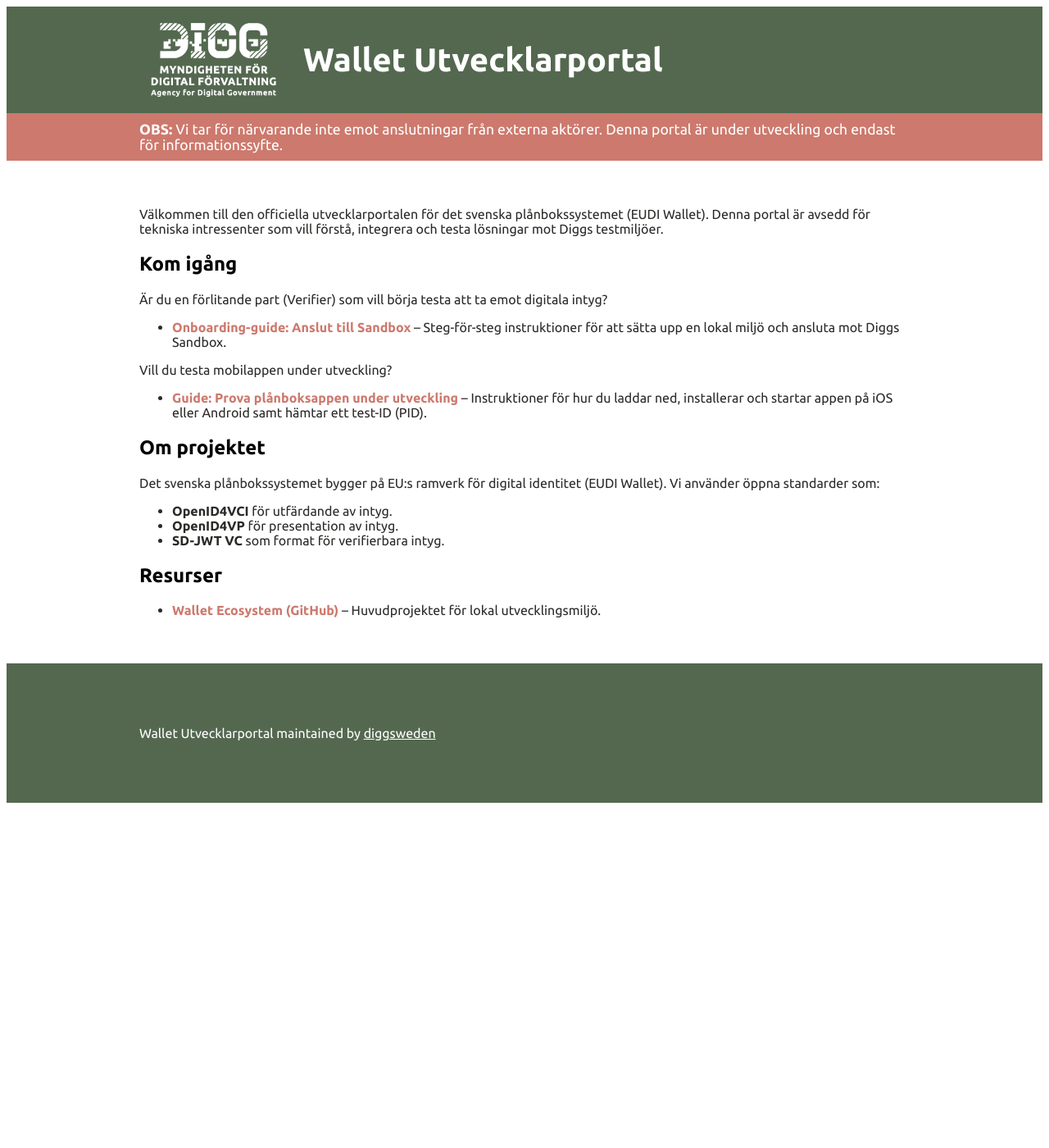
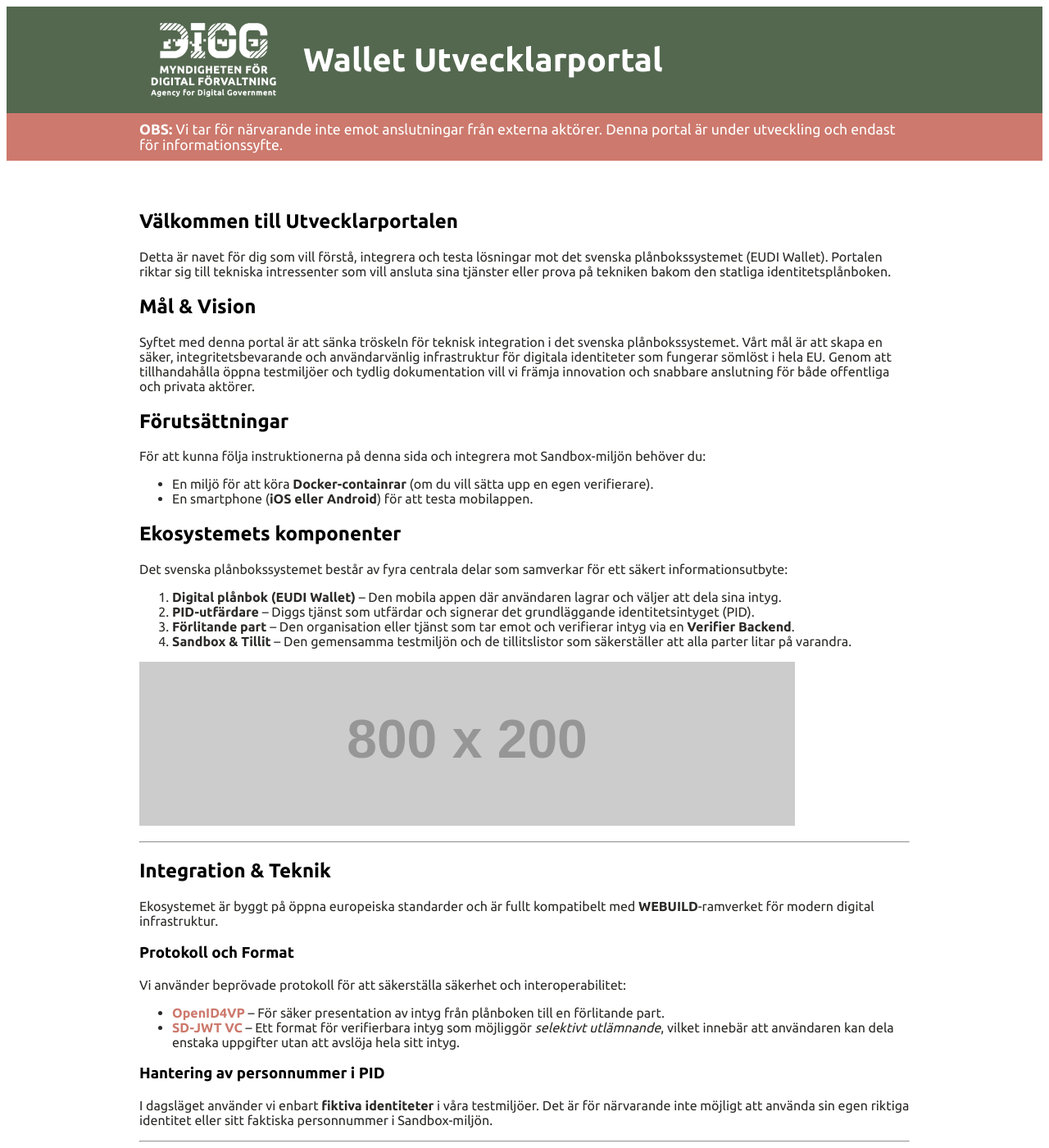
Before and after one commit to diggsweden/wallet-utvecklarportal, a Jekyll site: the page built from index.md, in a window 1280 px wide and 1400 px high. Shown: the whole window at 82% size. Built offline with Jekyll 4.4.1, drawn with Linux system fonts in a browser that asks for light colours; some of the changed text lies outside the part shown.

Commit message:
docs: rewrite landing page with ecosystem overview
Signed-off-by: Johan Forsman <extern.johan.forsman@digg.se>

```diff
--- a/index.md
+++ b/index.md
@@ -3,28 +3,50 @@ layout: default
 title: Wallet Utvecklarportal
 ---
 
-Välkommen till den officiella utvecklarportalen för det svenska plånbokssystemet (EUDI Wallet). Denna portal är avsedd för tekniska intressenter som vill förstå, integrera och testa lösningar mot Diggs testmiljöer.
+# Välkommen till Utvecklarportalen
+
+Detta är navet för dig som vill förstå, integrera och testa lösningar mot det svenska plånbokssystemet (EUDI Wallet). Portalen riktar sig till tekniska intressenter som vill ansluta sina tjänster eller prova på tekniken bakom den statliga identitetsplånboken.
+
+## Mål & Vision
+Syftet med denna portal är att sänka tröskeln för teknisk integration i det svenska plånbokssystemet. Vårt mål är att skapa en säker, integritetsbevarande och användarvänlig infrastruktur för digitala identiteter som fungerar sömlöst i hela EU. Genom att tillhandahålla öppna testmiljöer och tydlig dokumentation vill vi främja innovation och snabbare anslutning för både offentliga och privata aktörer.
+
+## Förutsättningar
+För att kunna följa instruktionerna på denna sida och integrera mot Sandbox-miljön behöver du:
+*   En miljö för att köra **Docker-containrar** (om du vill sätta upp en egen verifierare).
+*   En smartphone (**iOS eller Android**) för att testa mobilappen.
+
+## Ekosystemets komponenter
+Det svenska plånbokssystemet består av fyra centrala delar som samverkar för ett säkert informationsutbyte:
+
+1.  **Digital plånbok (EUDI Wallet)** – Den mobila appen där användaren lagrar och väljer att dela sina intyg.
+2.  **PID-utfärdare** – Diggs tjänst som utfärdar och signerar det grundläggande identitetsintyget (PID).
+3.  **Förlitande part** – Den organisation eller tjänst som tar emot och verifierar intyg via en **Verifier Backend**.
+4.  **Sandbox & Tillit** – Den gemensamma testmiljön och de tillitslistor som säkerställer att alla parter litar på varandra.
+
+![Översikt av ekosystemet](https://placeholder.com/800x200 "Illustration av samspelet mellan de fyra komponenterna")
+
+
+
+---
+
+## Integration & Teknik
+Ekosystemet är byggt på öppna europeiska standarder och är fullt kompatibelt med **WEBUILD**-ramverket för modern digital infrastruktur.
+
+### Protokoll och Format
+Vi använder beprövade protokoll för att säkerställa säkerhet och interoperabilitet:
+*   [**OpenID4VP**](https://openid.net/specs/openid-4-verifiable-presentations-1_0.html) – För säker presentation av intyg från plånboken till en förlitande part.
+*   [**SD-JWT VC**](https://datatracker.ietf.org/doc/draft-ietf-oauth-sd-jwt-vc/) – Ett format för verifierbara intyg som möjliggör *selektivt utlämnande*, vilket innebär att användaren kan dela enstaka uppgifter utan att avslöja hela sitt intyg.
+
+### Hantering av personnummer i PID
+I dagsläget använder vi enbart **fiktiva identiteter** i våra testmiljöer. Det är för närvarande inte möjligt att använda sin egen riktiga identitet eller sitt faktiska personnummer i Sandbox-miljön.
+
+---
 
 ## Kom igång
+Är du redo att börja testa?
 
-Är du en förlitande part (Verifier) som vill börja testa att ta emot digitala intyg?
+*   [**Guide: Prova mobilappen**](pages/prova-planboksappen.md) – Instruktioner för hur du installerar betaversionen och hämtar ditt första test-ID.
+*   [**Onboarding: Anslut till Sandbox**](pages/onboarding.md) – Steg-för-steg för dig som vill integrera din tjänst som förlitande part.
 
-*   [**Onboarding-guide: Anslut till Sandbox**](pages/onboarding.md)
- – Steg-för-steg instruktioner för att sätta upp en lokal miljö och ansluta mot Diggs Sandbox.
-
-Vill du testa mobilappen under utveckling?
-
-*   [**Guide: Prova plånboksappen under utveckling**](pages/prova-planboksappen.md)
- – Instruktioner för hur du laddar ned, installerar och startar appen på iOS eller Android samt hämtar ett test-ID (PID).
-
-## Om projektet
-
-Det svenska plånbokssystemet bygger på EU:s ramverk för digital identitet (EUDI Wallet). Vi använder öppna standarder som:
-
-*   **OpenID4VCI** för utfärdande av intyg.
-*   **OpenID4VP** för presentation av intyg.
-*   **SD-JWT VC** som format för verifierbara intyg.
-
-## Resurser
-
-*   [**Wallet Ecosystem (GitHub)**](https://github.com/diggsweden/wallet-ecosystem) – Huvudprojektet för lokal utvecklingsmiljö.
+---
+*Har du frågor? Kontakta oss på [digitalwallet@digg.se](mailto:digitalwallet@digg.se).*
```
